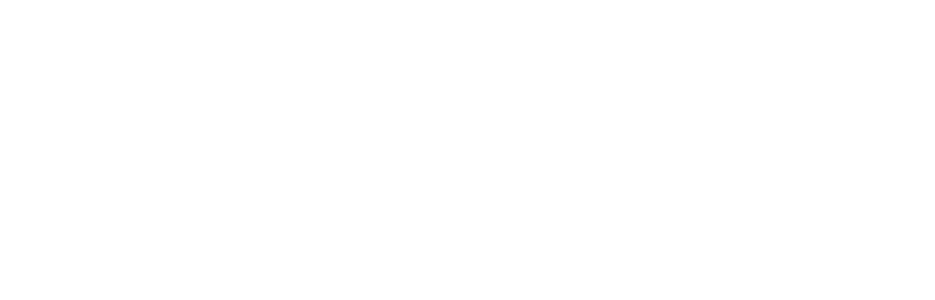
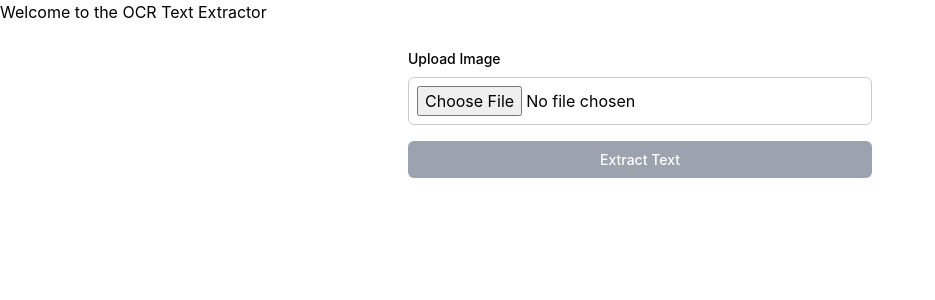
Before and after one commit to 394-w25/FairShare, a React (Vite) app: page /receiptpage in a window 1280 px wide. Before the commit this address had no page. Shown: the top 300 px of the page, without its empty margins (0-935 px from the left). Built offline with nearby package versions, Linux system fonts and the light colour scheme.

Commit message:
Creating OCRComponent

```diff
--- a/src/components/Dispatcher.jsx
+++ b/src/components/Dispatcher.jsx
@@ -2,6 +2,7 @@
 import LandingPage from '../pages/LandingPage';
 import HomePage from '../pages/HomePage';
 import ReceiptPage from '../pages/ReceiptPage';
+import UploadReceiptPage from "../pages/UploadReceiptPage";
 
 
 const Dispatcher = () => {
@@ -20,6 +21,7 @@
             <Route path="/" element={<LandingPage />} />
             <Route path="/home" element={<HomePage />} />
             <Route path="/receipt" element={<ReceiptPage {...mockUser}/>} />
+            <Route path="/receiptpage" element={<UploadReceiptPage />} />
 
         </Routes>
 
--- /dev/null
+++ b/src/pages/OCRComponent.jsx
@@ -0,0 +1,168 @@
+import React, { useState, useEffect } from 'react';
+
+const OCRComponent = () => {
+  const [image, setImage] = useState(null);
+  const [textResult, setTextResult] = useState('');
+  const [loading, setLoading] = useState(false);
+  const [error, setError] = useState(null);
+  const [preview, setPreview] = useState(null);
+
+  const handleImageChange = (e) => {
+    const file = e.target.files[0];
+    if (file) {
+      if (file.size > 1024 * 1024) {
+        setError('File size should be less than 1MB');
+        return;
+      }
+
+      setImage(file);
+      const previewUrl = URL.createObjectURL(file);
+      setPreview(previewUrl);
+      setError(null);
+    }
+  };
+
+  const handleSubmit = async (e) => {
+    e.preventDefault();
+    if (!image) {
+      setError('Please select an image file first.');
+      return;
+    }
+
+    setLoading(true);
+    setError(null);
+
+    const formData = new FormData();
+    formData.append('file', image);
+    formData.append('apikey','K89290853088957');
+    formData.append('language', 'eng');
+    formData.append('isOverlayRequired', 'false');
+
+    try {
+      const response = await fetch('https://api.ocr.space/parse/image', {
+        method: 'POST',
+        body: formData,
+      });
+
+      if (!response.ok) {
+        throw new Error(`HTTP error! status: ${response.status}`);
+      }
+
+      const data = await response.json();
+
+      if (data.ErrorMessage) {
+        throw new Error(data.ErrorMessage);
+      }
+
+      if (data.ParsedResults?.[0]?.ParsedText) {
+        setTextResult(data.ParsedResults[0].ParsedText);
+      } else {
+        throw new Error('No text could be extracted from the image');
+      }
+    } catch (error) {
+      setError(error.message || 'Failed to extract text. Please try again.');
+      setTextResult('');
+    } finally {
+      setLoading(false);
+    }
+  };
+
+  useEffect(() => {
+    return () => {
+      if (preview) {
+        URL.revokeObjectURL(preview);
+      }
+    };
+  }, [preview]);
+
+  return (
+    <div style={{ maxWidth: '32rem', margin: '0 auto', padding: '1.5rem' }}>
+      <div style={{ display: 'flex', flexDirection: 'column', gap: '1.5rem' }}>
+        <form onSubmit={handleSubmit} style={{ display: 'flex', flexDirection: 'column', gap: '1rem' }}>
+          <div style={{ display: 'flex', flexDirection: 'column', gap: '0.5rem' }}>
+            <label style={{ fontSize: '0.875rem', fontWeight: '500' }}>Upload Image</label>
+            <input
+              type="file"
+              accept="image/*"
+              onChange={handleImageChange}
+              style={{
+                border: '1px solid #ccc',
+                borderRadius: '0.375rem',
+                padding: '0.5rem'
+              }}
+            />
+          </div>
+
+          {preview && (
+            <div style={{ marginTop: '1rem' }}>
+              <img
+                src={preview}
+                alt="Preview"
+                style={{
+                  maxWidth: '100%',
+                  height: 'auto',
+                  borderRadius: '0.5rem',
+                  boxShadow: '0 1px 3px 0 rgba(0, 0, 0, 0.1)'
+                }}
+              />
+            </div>
+          )}
+
+          <button
+            type="submit"
+            disabled={loading || !image}
+            style={{
+              width: '100%',
+              padding: '0.5rem 1rem',
+              borderRadius: '0.375rem',
+              color: 'white',
+              backgroundColor: loading || !image ? '#9CA3AF' : '#2563EB',
+              cursor: loading || !image ? 'not-allowed' : 'pointer',
+              border: 'none',
+              fontSize: '0.875rem',
+              fontWeight: '500'
+            }}
+          >
+            {loading ? 'Processing...' : 'Extract Text'}
+          </button>
+        </form>
+
+        {error && (
+          <div style={{
+            backgroundColor: '#FEE2E2',
+            border: '1px solid #EF4444',
+            borderRadius: '0.375rem',
+            padding: '1rem',
+            color: '#B91C1C'
+          }}>
+            {error}
+          </div>
+        )}
+
+        {textResult && (
+          <div style={{ marginTop: '1.5rem' }}>
+            <h3 style={{ fontSize: '1.125rem', fontWeight: '600', marginBottom: '0.5rem' }}>
+              Extracted Text:
+            </h3>
+            <div style={{
+              backgroundColor: '#F9FAFB',
+              padding: '1rem',
+              borderRadius: '0.375rem',
+              border: '1px solid #E5E7EB'
+            }}>
+              <pre style={{
+                whiteSpace: 'pre-wrap',
+                fontFamily: 'monospace',
+                fontSize: '0.875rem'
+              }}>
+                {textResult}
+              </pre>
+            </div>
+          </div>
+        )}
+      </div>
+    </div>
+  );
+};
+
+export default OCRComponent;
--- /dev/null
+++ b/src/pages/UploadReceiptPage.jsx
@@ -0,0 +1,13 @@
+import React from 'react';
+import OCRComponent from "./OCRComponent";  // Import OCRComponent
+
+const UploadReceiptPage = () => {
+    return (
+        <div>
+            <h1>Welcome to the OCR Text Extractor</h1>
+            <OCRComponent />
+        </div>
+    );
+};
+
+export default UploadReceiptPage;
```
Also changed, not shown: public/sample_receipt_1.png (added).
